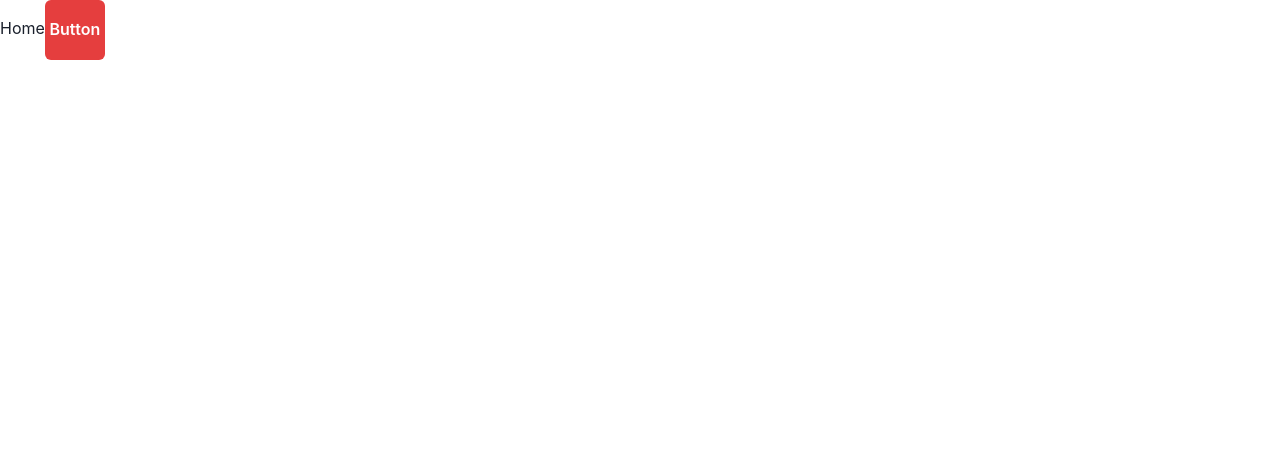
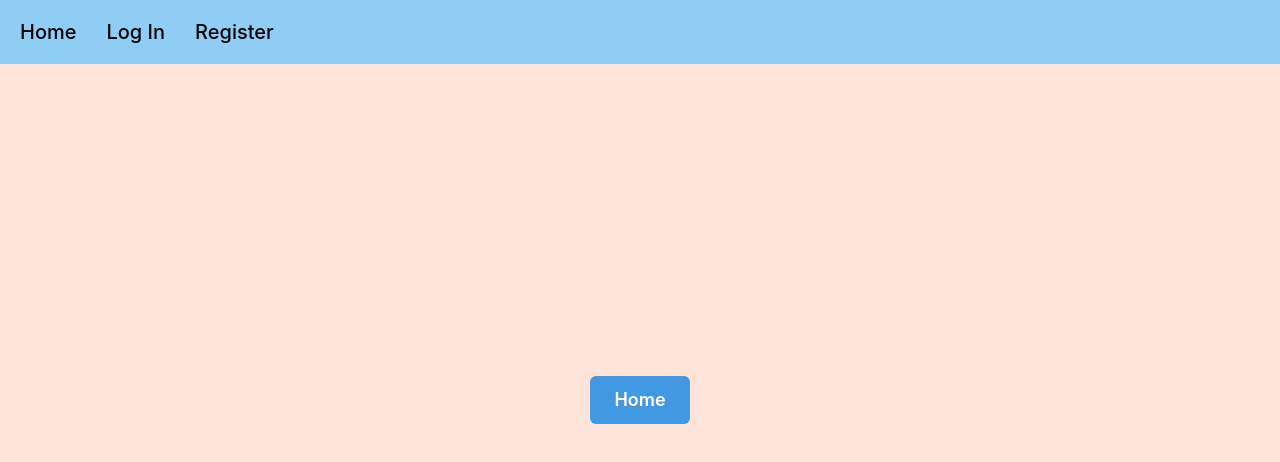
Before and after one commit to SamsSouza22/FrontendDesafio, a React (Vite) app in the folder frontend/: page / in a window 1280 px wide. Shown: the top 462 px of the page. Built offline with nearby package versions, Linux system fonts and the light colour scheme.

Commit message:
Implementing simple navbar

```diff
--- /dev/null
+++ b/frontend/src/components/NavBar.jsx
@@ -0,0 +1,60 @@
+import { Flex, Heading, Spacer, HStack, Link } from "@chakra-ui/react";
+import { Link as RouterLink } from "react-router-dom";
+
+const NavBar = () => {
+    return (
+        <Flex
+            as="nav"
+            align="center"
+            justify="space-between"
+            wrap="wrap"
+            w="100%"
+            p="20px"
+            bg="blue.200"
+            color="blue"
+            position={"fixed"}
+            top={0}
+            zIndex={1000}
+        >
+            <HStack spacing="30px">
+                <Heading as="h2" size="md" color="black">
+                    <Link
+                        as={RouterLink}
+                        to="/"
+                        _hover={{ textDecoration: "none", color: "gray.600" }}
+                        fontWeight={500}
+                        transition="color 0.2s"
+                    >
+                        Home
+                    </Link>
+                </Heading>
+                <Heading as="h2" size="md" color="black">
+                    <Link
+                        as={RouterLink}
+                        to="/auth/login"
+                        _hover={{ textDecoration: "none", color: "gray.600" }}
+                        fontWeight={500}
+                        transition="color 0.2s"
+                    >
+                        Log In
+                    </Link>
+                </Heading>
+                <Heading as="h2" size="md" color="black">
+                    <Link
+                        as={RouterLink}
+                        to="/auth/register"
+                        _hover={{ textDecoration: "none", color: "gray.600" }}
+                        fontWeight={500}
+                        transition="color 0.2s"
+                    >
+                        Register
+                    </Link>
+                </Heading>
+            </HStack>
+            <Spacer />
+
+        </Flex>
+    );
+}
+
+export default NavBar;
--- a/frontend/src/pages/Home.jsx
+++ b/frontend/src/pages/Home.jsx
@@ -1,8 +1,28 @@
-import { Button } from "@chakra-ui/react";
-import { px } from "framer-motion";
+import { Button, Flex } from "@chakra-ui/react";
 
-const Home = () =><div >Home
-    <Button colorScheme="red" boxSize={"60px"}>Button</Button>
-</div>;
+const Home = () =>{
+
+return(
+    <Flex
+    minH={'100vh'}
+    align={'center'}
+    justify={'center'}
+    bg={'#ffe5d9'}
+    >
+        <Button
+            size="lg"
+            bg={"blue.400"}
+            color={"white"}
+            _hover={{
+                bg: "blue.500",
+            }}
+        >
+            Home
+        </Button>
+
+    </Flex>
+);
+
+}
 
 export default Home;
--- a/frontend/src/routes.jsx
+++ b/frontend/src/routes.jsx
@@ -1,15 +1,25 @@
-import { BrowserRouter, Route, Routes } from 'react-router-dom';
+import { BrowserRouter, Outlet, Route, Routes } from 'react-router-dom';
 import Home from './pages/Home.jsx';
 import Register from './pages/auth/Register.jsx';
 import Login from './pages/auth/Login.jsx';
+import NavBar from './components/NavBar.jsx';
 
 const AppRoutes = () => (
     <BrowserRouter>
         <Routes>
-        <Route element={<Home />} path='/'/>
+            <Route element={
+                <>
+                    <NavBar />
+
+                    <Outlet />
+
+                </>
+            }>
+                <Route element={<Home />} path='/' />
                 <Route path='auth'>
-            <Route element={<Register />} path='register'/>
-            <Route element={<Login />} path='login'/>
+                    <Route element={<Register />} path='register' />
+                    <Route element={<Login />} path='login' />
+                </Route>
             </Route>
         </Routes>
     </BrowserRouter>
```
Lines whose indentation alone changed are shown as unchanged.
